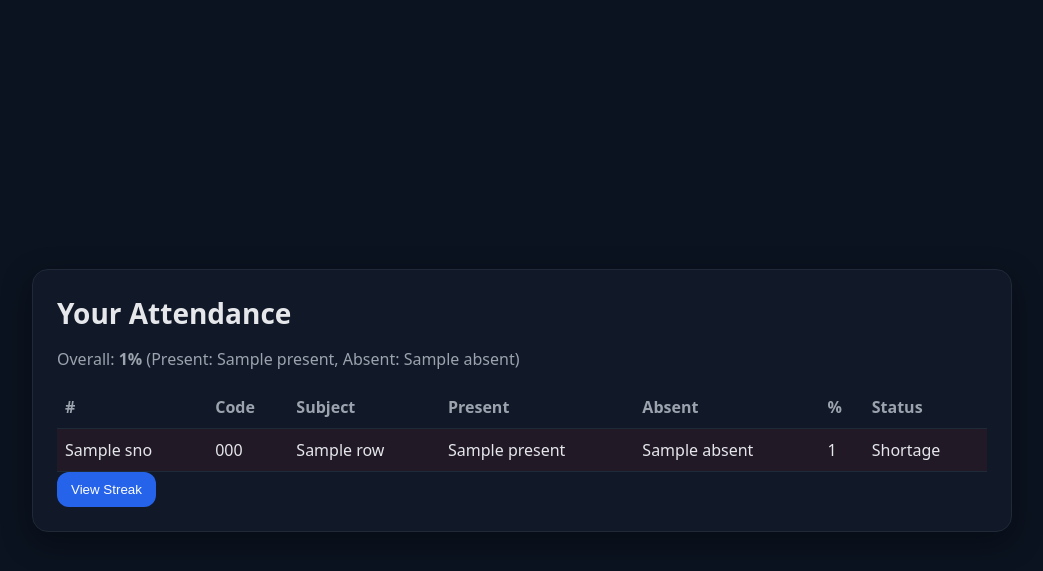
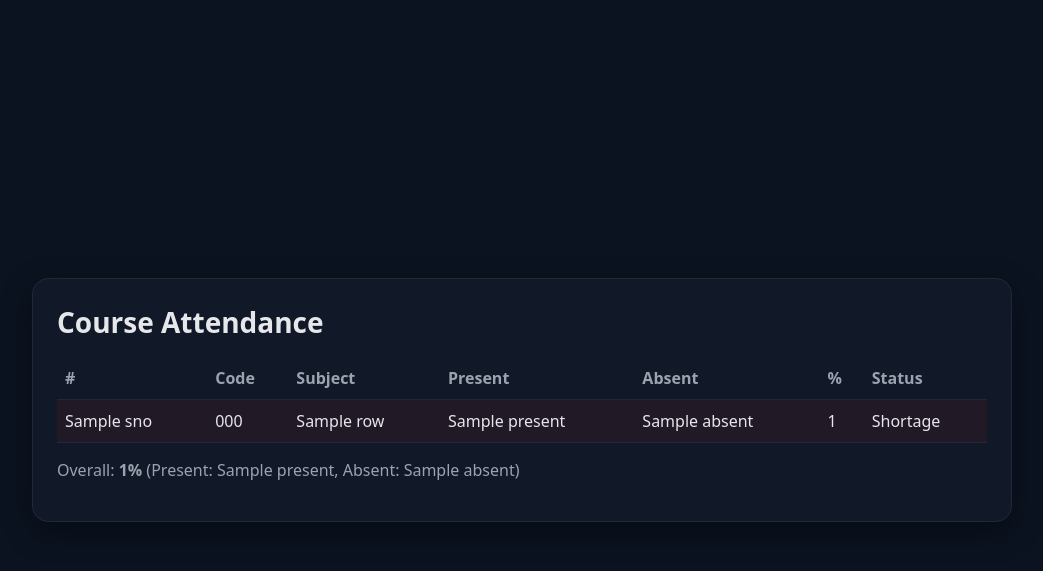
Before and after one commit to GKarthikeya/17-09-25, a Flask app: template templates/attendance.html in a window 1280 px wide. Shown: the top 571 px of the page, without its empty margins (118-1161 px from the left). Run offline with Flask 3, Linux system fonts and the light colour scheme; the template is opened without the code that fills it: most values are stand-ins (such as "Sample title", 1, 10 or a date in 2020).

Commit message:
Update attendance.html

```diff
--- a/templates/attendance.html
+++ b/templates/attendance.html
@@ -7,10 +7,7 @@
 </head>
 <body class="container">
   <div class="card">
-    <h1>Your Attendance</h1>
-    <p class="muted">
-      Overall: <strong>{{ overall.percentage }}%</strong> (Present: {{ overall.present }}, Absent: {{ overall.absent }})
-    </p>
+    <h1>Course Attendance</h1>
 
     <table class="table">
       <thead>
@@ -33,9 +30,10 @@
       </tbody>
     </table>
 
-    <form action="{{ url_for('streak') }}" method="get">
-      <button type="submit" class="btn">View Streak</button>
-    </form>
+    <p class="muted">
+      Overall: <strong>{{ overall.percentage }}%</strong> (Present: {{ overall.present }}, Absent: {{ overall.absent }})
+    </p>
+
   </div>
 </body>
 </html>
```
